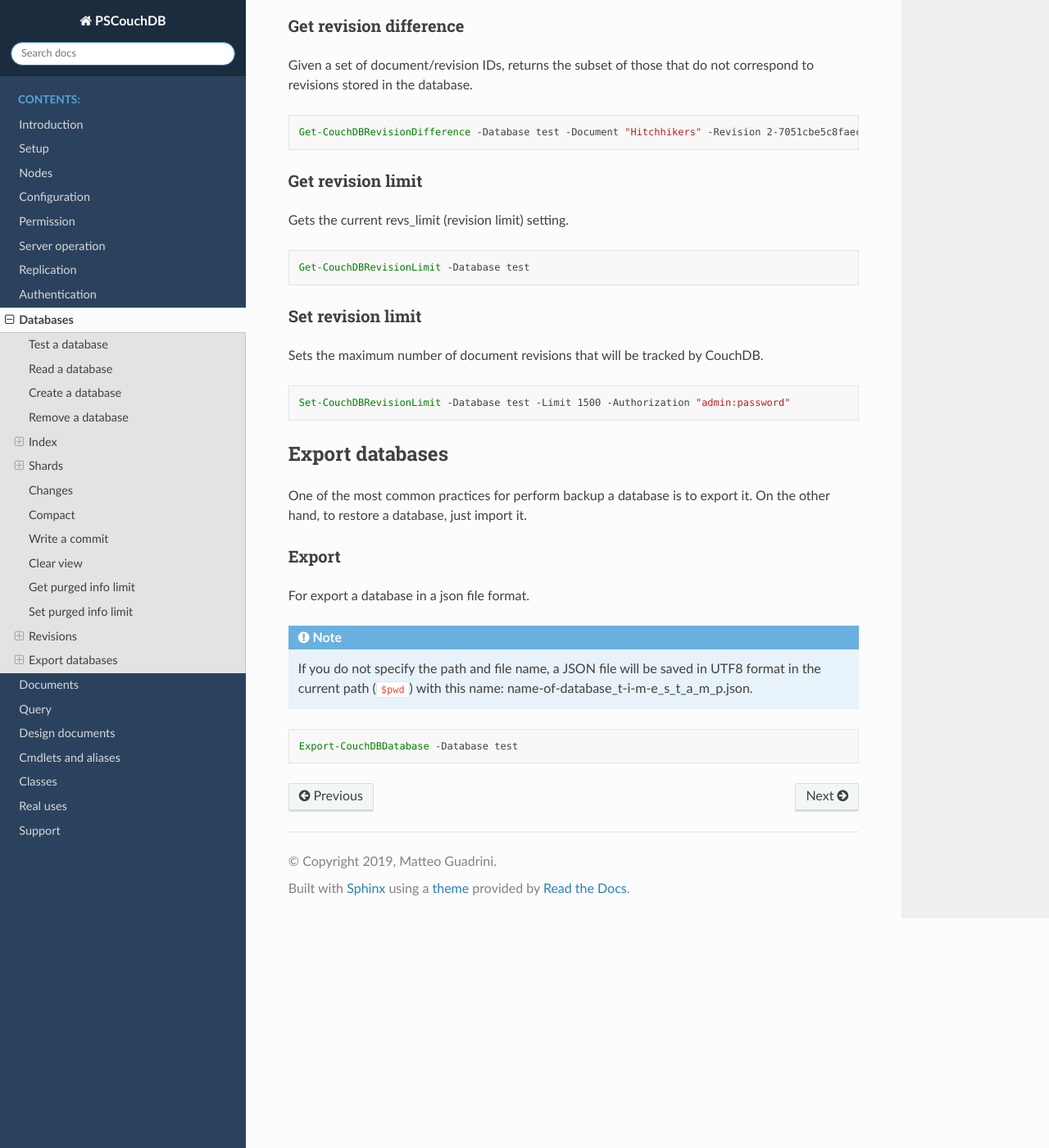
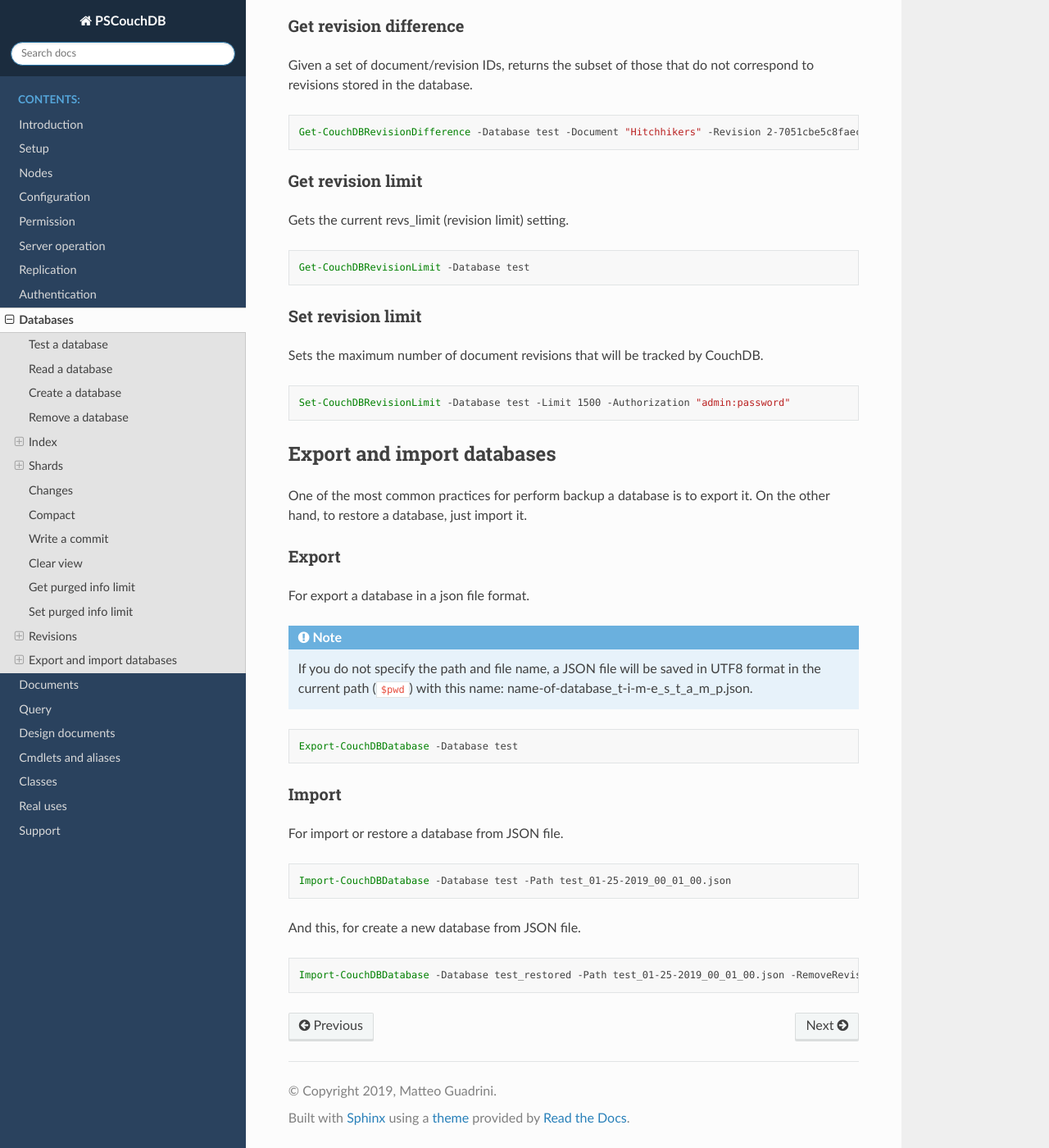
Before and after one commit to MatteoGuadrini/PSCouchDB, a Sphinx documentation site: the page built from docs/source/databases.rst, in a window 1280 px wide and 1400 px high, scrolled down 3673 px. Shown: the whole window at 82% size. Built offline with Sphinx 7.4.7 and the Read the Docs theme 2.0.0, drawn with Linux system fonts in a browser that asks for light colours.

Commit message:
Add Import-CouchDBDatabase cmdlet Fix Export-CouchDBDatabase

```diff
--- a/docs/source/databases.rst
+++ b/docs/source/databases.rst
@@ -217,8 +217,8 @@ Sets the maximum number of document revisions that will be tracked by CouchDB.
 
     Set-CouchDBRevisionLimit -Database test -Limit 1500 -Authorization "admin:password"
 
-Export databases
-________________
+Export and import databases
+___________________________
 
 One of the most common practices for perform backup a database is to export it. On the other hand, to restore a database, just import it.
 
@@ -233,3 +233,18 @@ For export a database in a json file format.
 .. code-block:: powershell
 
     Export-CouchDBDatabase -Database test
+
+Import
+******
+
+For import or restore a database from JSON file.
+
+.. code-block:: powershell
+
+    Import-CouchDBDatabase -Database test -Path test_01-25-2019_00_01_00.json
+
+And this, for create a new database from JSON file.
+
+.. code-block:: powershell
+
+    Import-CouchDBDatabase -Database test_restored -Path test_01-25-2019_00_01_00.json -RemoveRevision
```
Also changed, not shown: docs/source/cmdlets.rst (+8 -0 lines), 11 other files.
